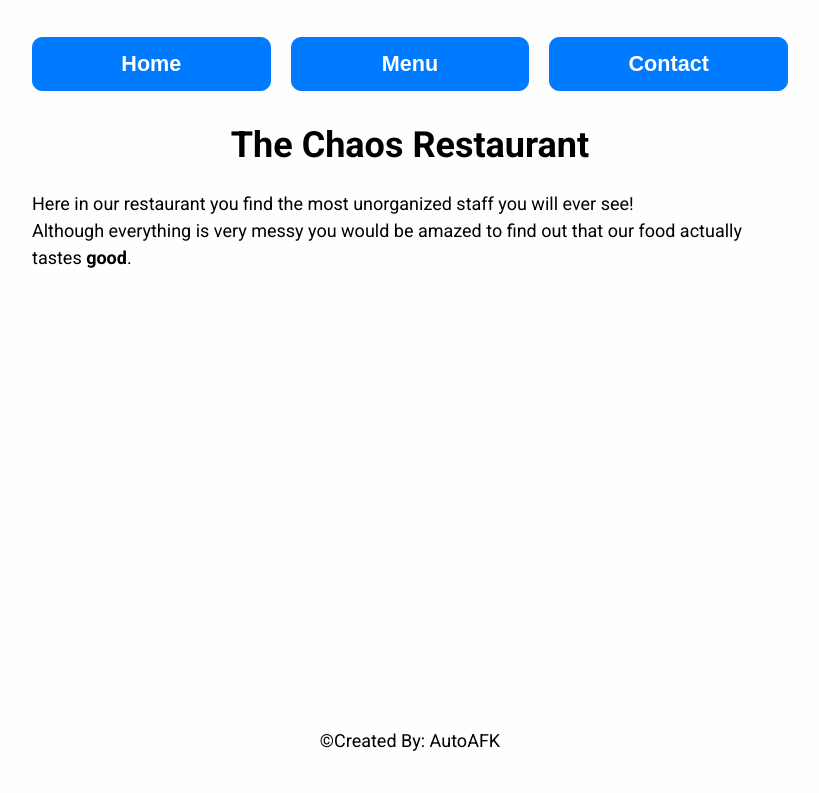
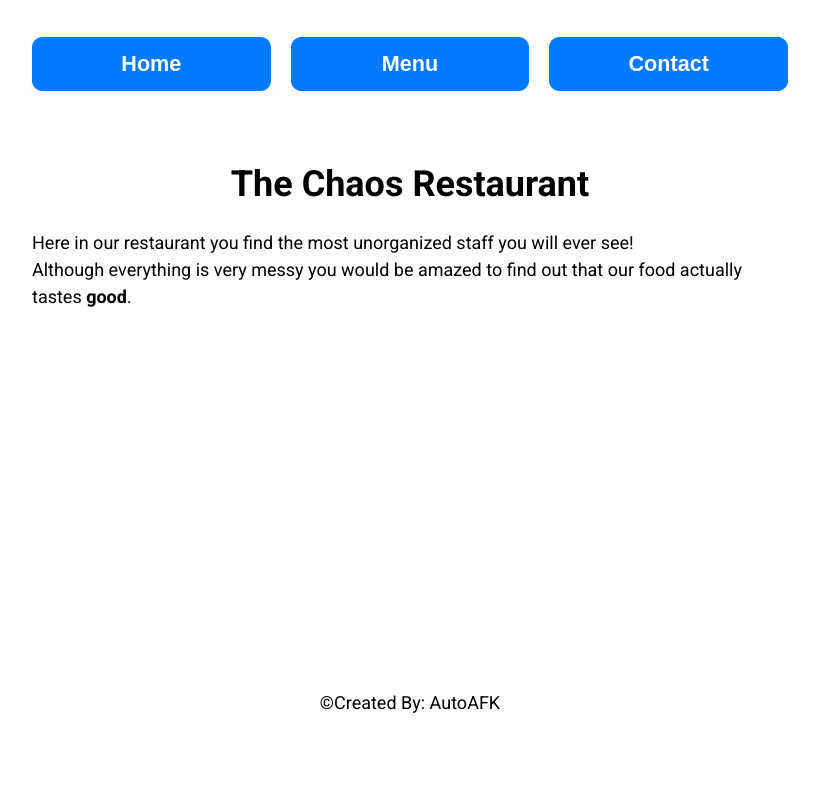
Before and after one commit to AutoAFK/restaurant-theodinproject, a website built with webpack: page src/templates/template.html in a window 1280 px wide. Shown: the whole page, without its empty margins (230-1049 px from the left). Built offline with nearby package versions, Linux system fonts and the light colour scheme.

Commit message:
changed the flex flow of main elements

```diff
--- a/src/styles/main.css
+++ b/src/styles/main.css
@@ -36,11 +36,10 @@ body {
 
   display:flex;
   flex-direction: column;
-  justify-content: space-between;
 }
 
 header{
-  flex: 0 0 auto;
+  flex: 1 1 auto;
   margin: 1.5rem 0;
 }
 
@@ -69,7 +68,7 @@ nav {
 }
 
 #content {
-  flex: 2 1 auto;
+  flex: 9 1 auto;
 
 }
 
@@ -88,7 +87,7 @@ a:visited {
 }
 
 footer {
-  flex: 0 0 auto;
+  flex: 1 1 auto;
   padding:2rem;
   text-align: center;
 }
```
